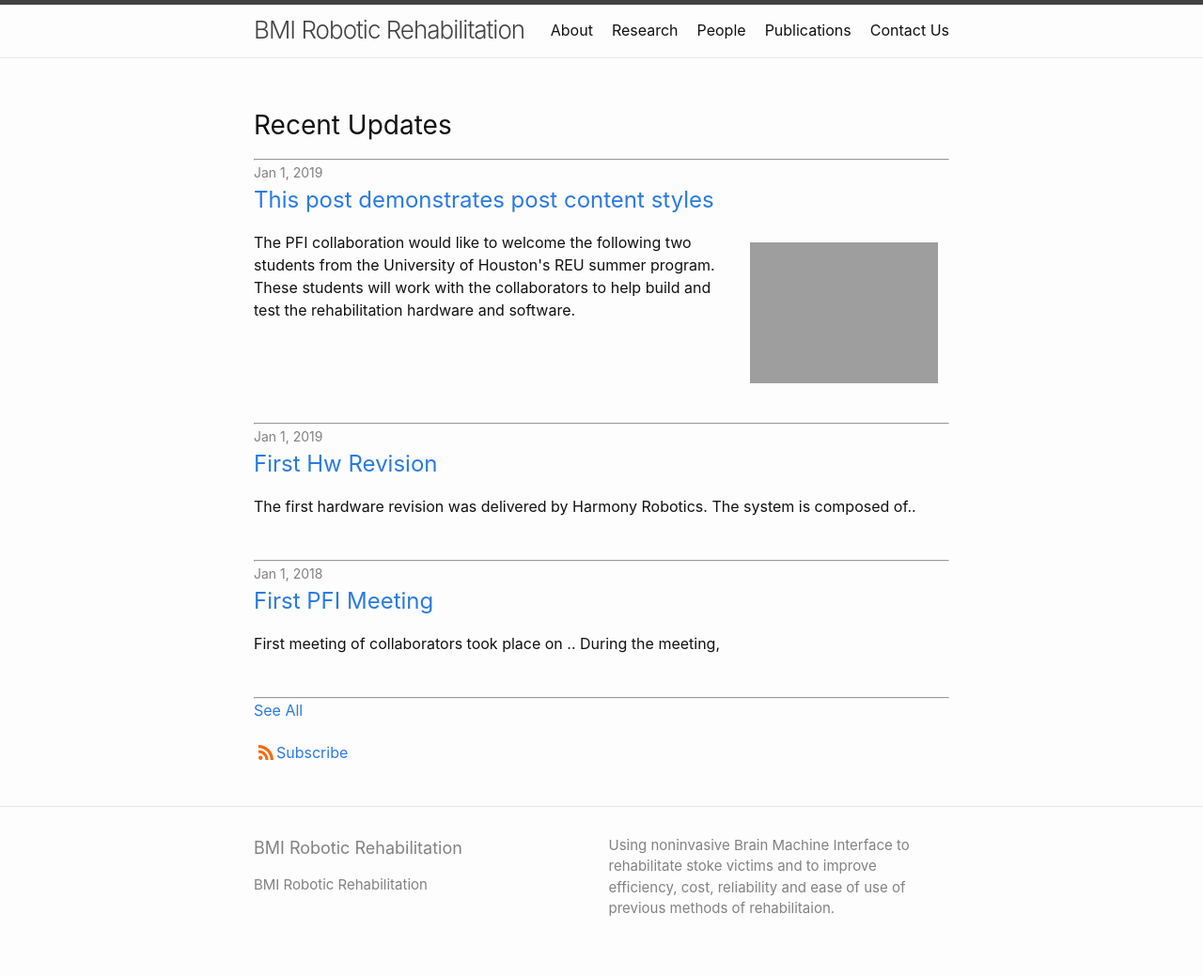
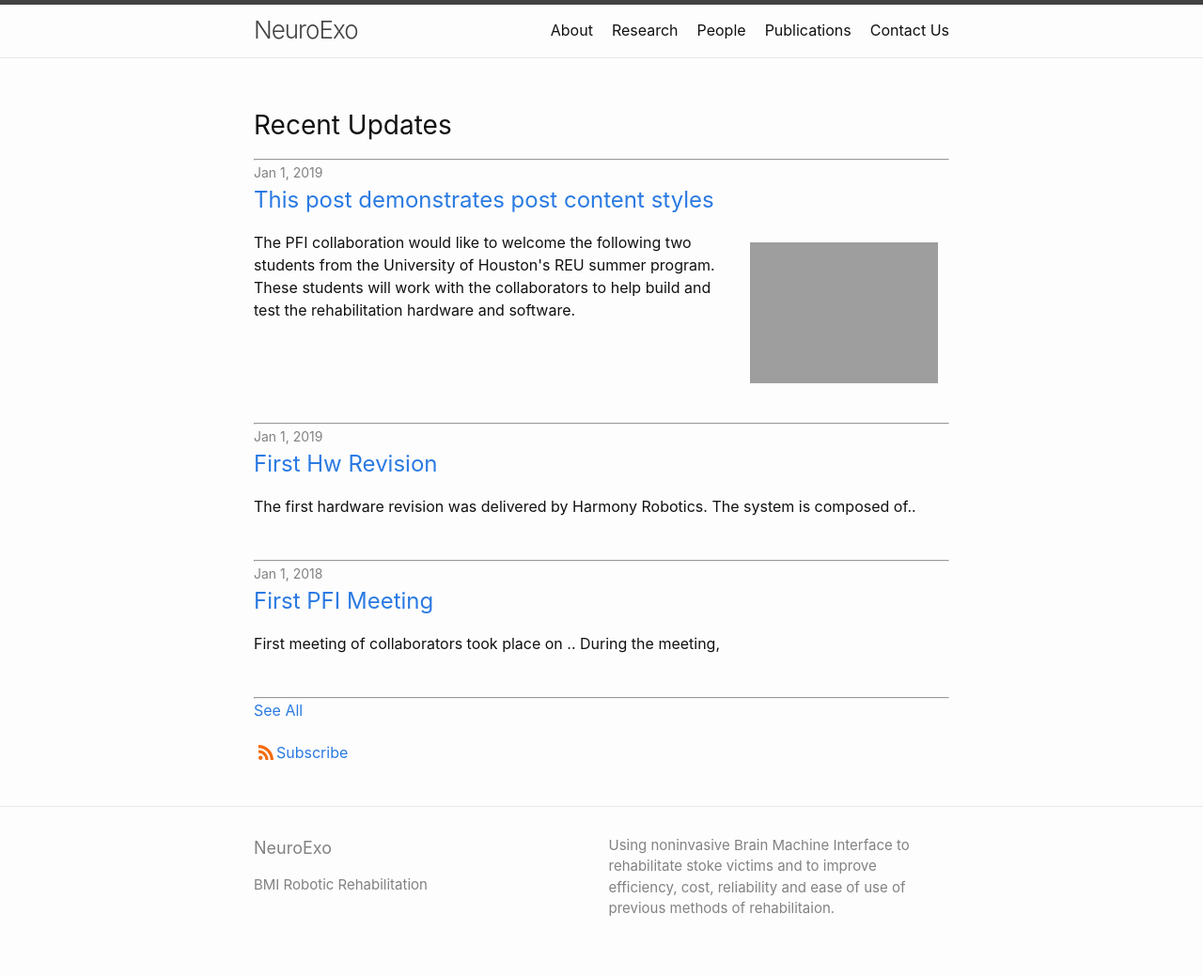
Before and after one commit to arcraik/neuroexo-website, a Jekyll site: the page built from index.html, in a window 1280 px wide. Shown: the whole page at 94% size. Built offline with Jekyll 4.4.1, drawn with Linux system fonts in a browser that asks for light colours; the list of posts is cut into pages by our own code; grey boxes are pictures that could not be loaded.

Commit message:
Update _config.yml

```diff
--- a/_config.yml
+++ b/_config.yml
@@ -1,6 +1,6 @@
 theme: minima
-title: BMI Robotic Rehabilitation
-#author:
+title: NeuroExo
+author: BMI Robotic Rehabilitation
 #email: email goes here
 description: Using noninvasive Brain Machine Interface to rehabilitate stoke victims and to improve efficiency, cost, reliability and ease of use of previous methods of rehabilitaion.
 permalink: pretty
```
